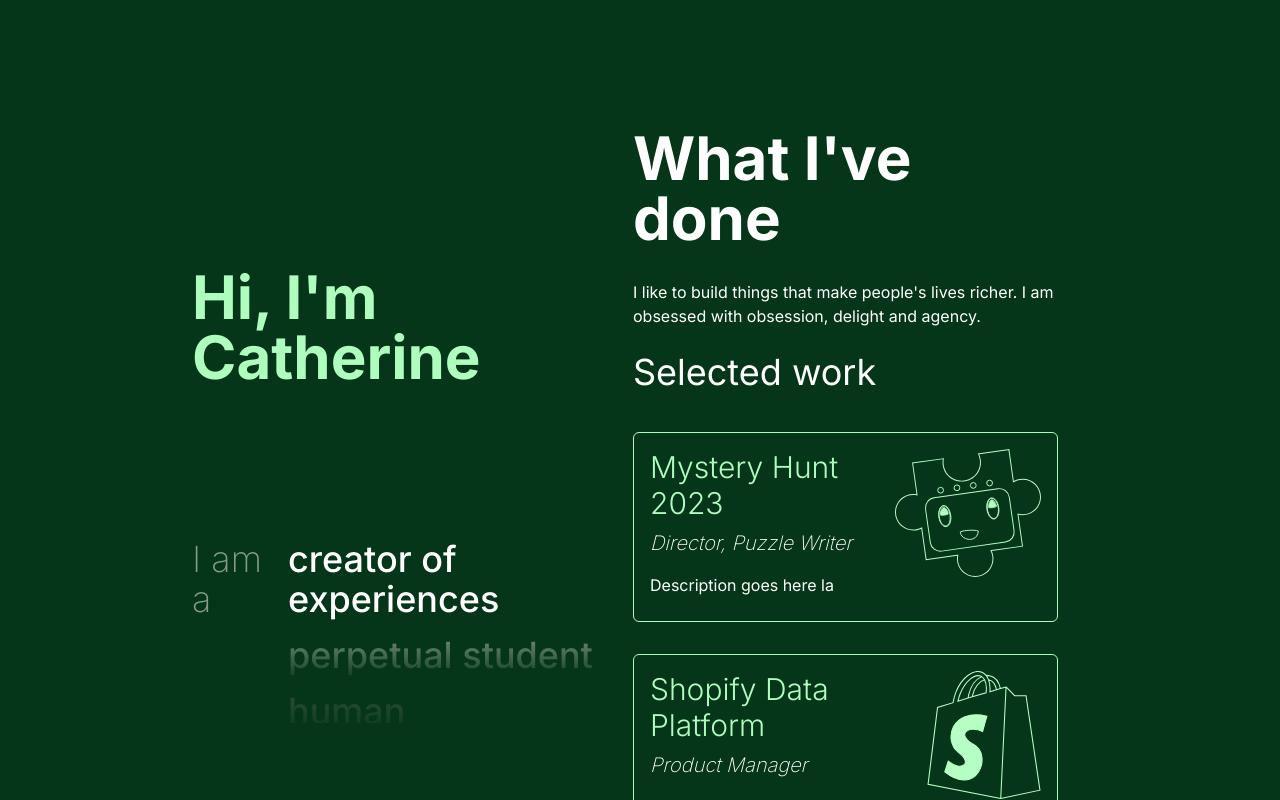
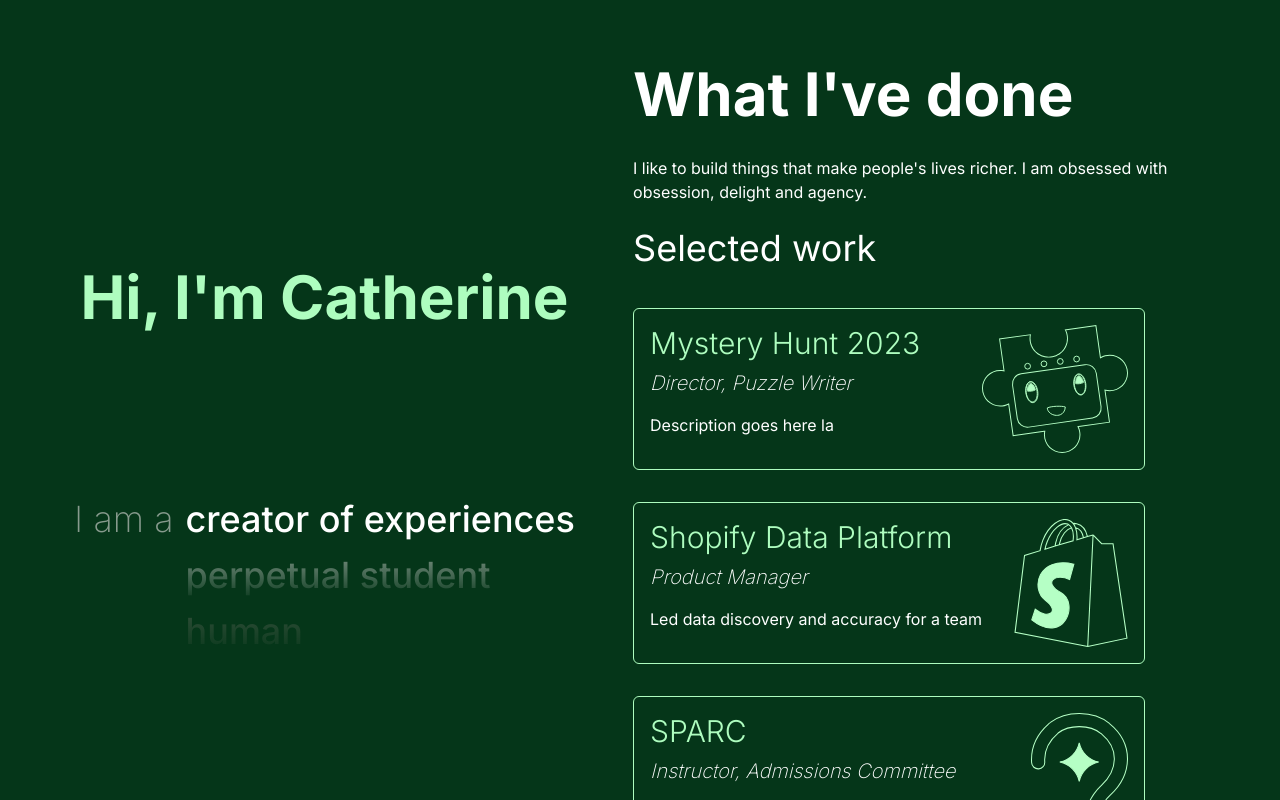
Before and after one commit to catzwu/personal-website, a Next.js app: page / in a window 1280 px wide. Both pictures are taken after a click on the element "creator of experiences". Built offline with nearby package versions, Linux system fonts and the light colour scheme.

Commit message:
Styling changes

```diff
--- a/src/app/page.tsx
+++ b/src/app/page.tsx
@@ -25,14 +25,14 @@
     }
 
     return (
-        <main className="flex h-dvh flex-row items-center space-x-4 overflow-auto">
+        <main className="flex h-dvh flex-row items-center space-x-4 overflow-auto ">
             <div
                 className={clsx(
                     {
-                        'w-1/2 pl-8 md:pl-24 lg:pl-48': selectedPage,
-                        'w-full px-24 md:px-48 lg:px-64 ': !selectedPage,
+                        'ml-auto  w-1/2 pl-8': selectedPage,
+                        'w-full  px-24 md:px-48 lg:px-64': !selectedPage,
                     },
-                    'sticky top-1/3 flex flex-col items-start justify-center space-y-8 transition-all duration-700 ease-out'
+                    'sticky top-1/3 flex flex-col items-center justify-center space-y-8 transition-all duration-700 ease-out'
                 )}
             >
                 <h1 className="tracking-none mb-4 cursor-pointer text-4xl font-bold leading-loose text-secondary-200 md:text-5xl lg:text-6xl">
@@ -110,8 +110,10 @@
             </div>
 
             {selectedPage && (
-                <div className="my-auto flex max-h-full w-1/2 flex-col items-start justify-start space-y-4 py-12 pr-8 md:py-24 md:pr-24 lg:py-32 lg:pr-48">
-                    {switchPage(selectedPage)}
+                <div className=" my-auto flex w-1/2 flex-col items-start justify-start space-y-4 py-16 pr-6">
+                    <div className="flex max-w-xl flex-col">
+                        {switchPage(selectedPage)}
+                    </div>
                 </div>
             )}
         </main>
--- a/src/app/work.tsx
+++ b/src/app/work.tsx
@@ -11,7 +11,7 @@
                 am obsessed with obsession, delight and agency.{' '}
             </p>
 
-            <div className="space-y-8">
+            <div className="mb-8 space-y-8">
                 <h3 className="font-regular py-2 text-3xl leading-loose text-white lg:text-4xl">
                     Selected work
                 </h3>
--- a/src/components/learning.tsx
+++ b/src/components/learning.tsx
@@ -23,11 +23,11 @@
             </h3>
             <div
                 className={clsx(
-                    { 'h-[0]': !isOpen, 'h-32': isOpen },
-                    'flex items-center overflow-auto transition-[height] duration-500'
+                    { 'h-[0]': !isOpen, 'h-36': isOpen },
+                    'flex overflow-auto transition-[height] duration-500'
                 )}
             >
-                {children}
+                <div className="my-auto">{children}</div>
             </div>
         </div>
     )
```
